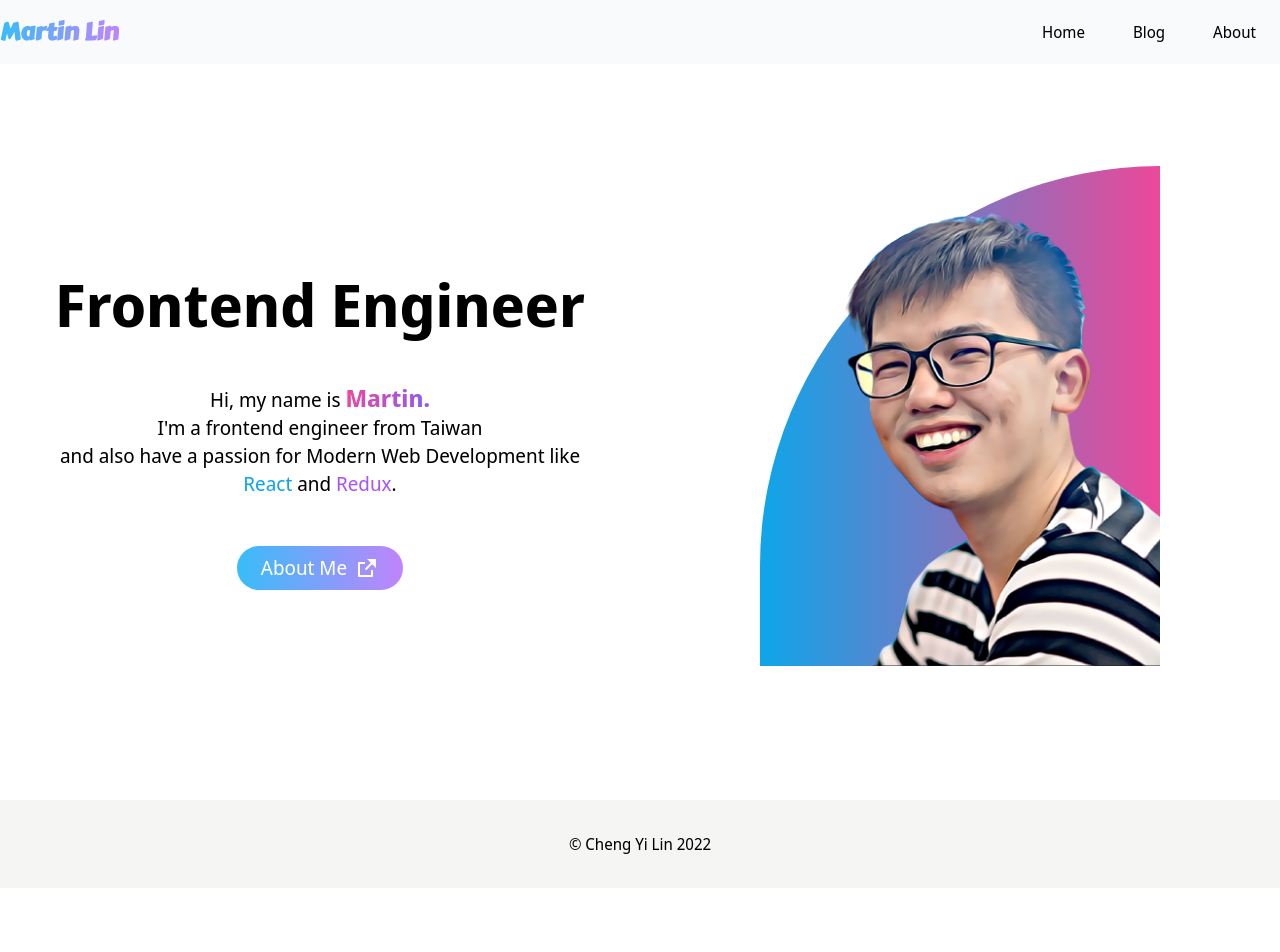
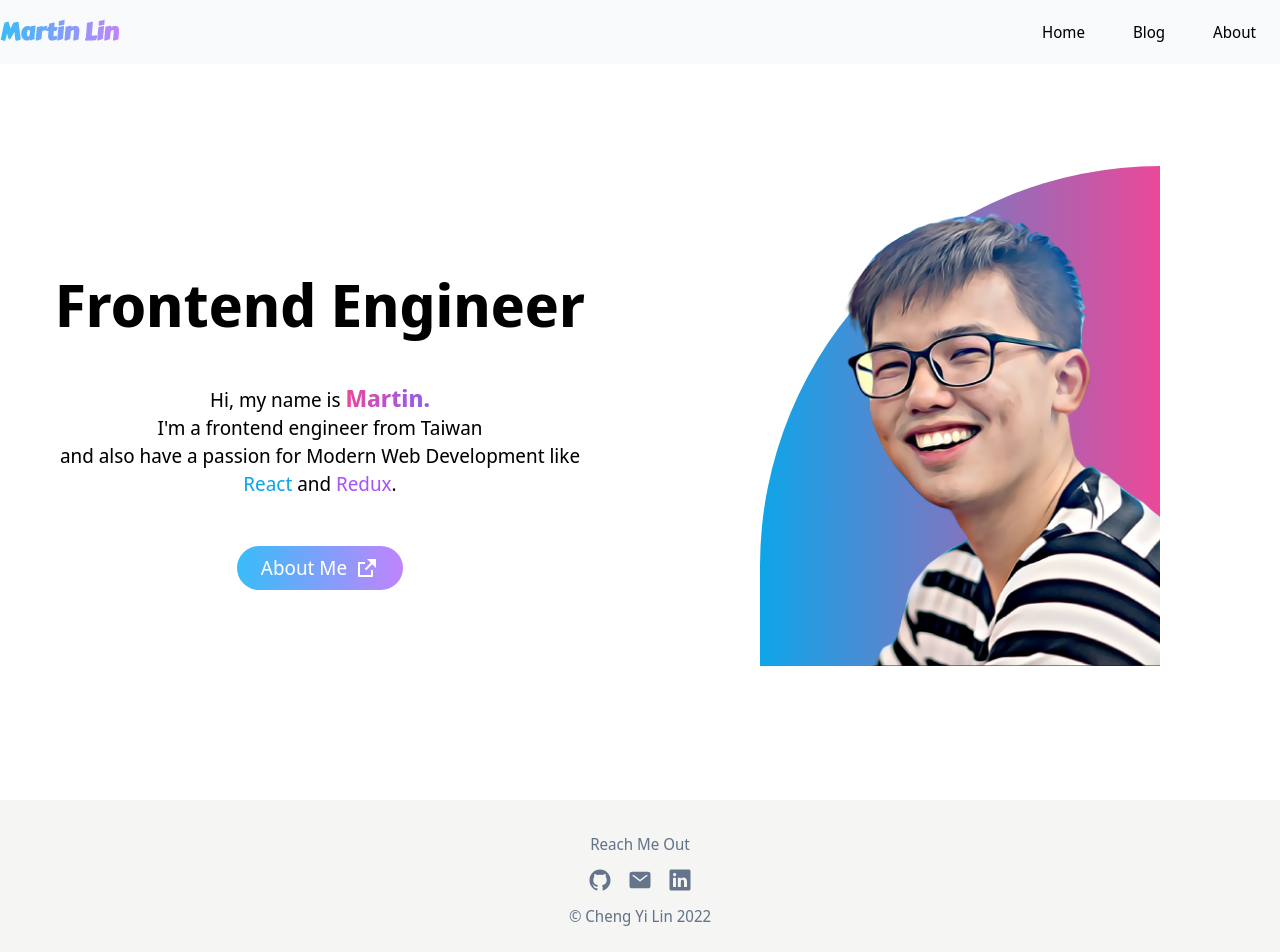
Before and after one commit to ChengYiLin/MTCode, a Next.js app: page / in a window 1280 px wide. Shown: the top 952 px of the page. Before the commit the page ends 888 px from the top, so only its background shows below. Built offline with nearby package versions, Linux system fonts and the light colour scheme.

Commit message:
feat[Footer]: add the contact section

```diff
--- a/src/components/Layout/Footer.tsx
+++ b/src/components/Layout/Footer.tsx
@@ -1,12 +1,37 @@
 import { FC } from "react";
+import { IoMail, IoLogoGithub, IoLogoLinkedin } from "react-icons/io5";
 
 const Footer: FC = () => {
     return (
         <footer className="dark:bg-dark bg-light">
-            <div className="container mx-auto p-8">
-                <p className="text-center dark:text-white">
-                    © Cheng Yi Lin 2022
-                </p>
+            <div className="container mx-auto p-8 text-center text-slate-500">
+                <p>Reach Me Out</p>
+                <nav className="flex list-none justify-center gap-4 py-3 text-2xl">
+                    <li>
+                        <a
+                            href={"https://github.com/ChengYiLin"}
+                            target="_blank"
+                            rel="noreferrer"
+                        >
+                            <IoLogoGithub className="cursor-pointer hover:text-slate-800" />
+                        </a>
+                    </li>
+                    <li>
+                        <a href="mailto:cheng.yi.lin.217@gmail.com?subject=Hi Martin">
+                            <IoMail className="cursor-pointer hover:text-rose-500" />
+                        </a>
+                    </li>
+                    <li>
+                        <a
+                            href={"https://www.linkedin.com/in/cheng-yi-lin/"}
+                            target="_blank"
+                            rel="noreferrer"
+                        >
+                            <IoLogoLinkedin className="cursor-pointer hover:text-blue-400" />
+                        </a>
+                    </li>
+                </nav>
+                <p>© Cheng Yi Lin 2022</p>
             </div>
         </footer>
     );
--- a/src/pages/index.tsx
+++ b/src/pages/index.tsx
@@ -1,4 +1,5 @@
 import type { NextPage } from "next";
+import Head from "next/head";
 import Link from "next/link";
 import { Fragment } from "react";
 import { RiExternalLinkFill } from "react-icons/ri";
@@ -6,6 +7,9 @@ import { RiExternalLinkFill } from "react-icons/ri";
 const Home: NextPage = () => {
     return (
         <Fragment>
+            <Head>
+                <title>Martin Code</title>
+            </Head>
             {/* Who I am */}
             <section>
                 <div className="container mx-auto flex min-h-[calc(100vh-64px)] flex-col md:flex-row">
```
